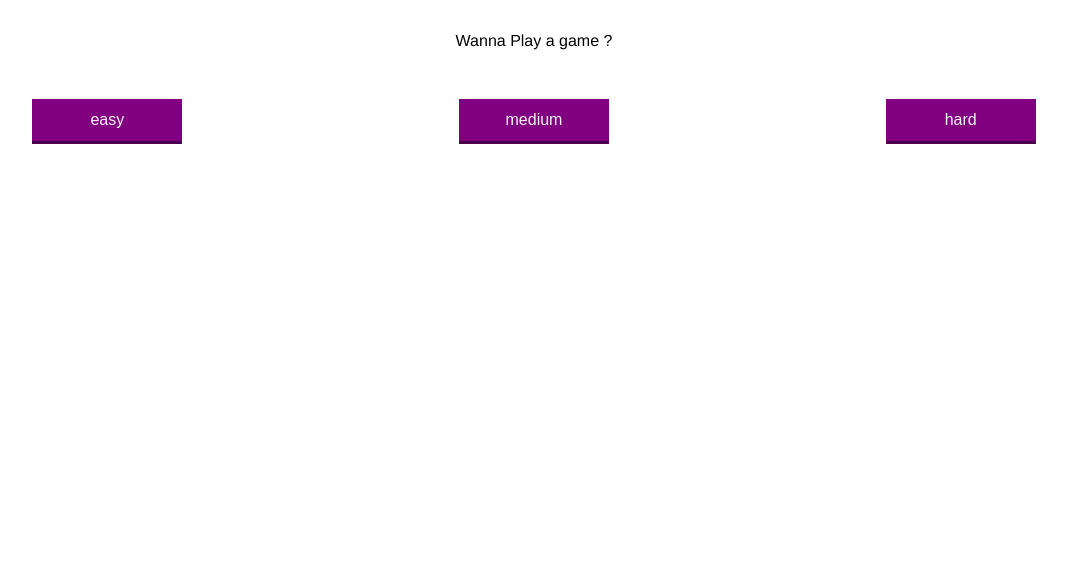
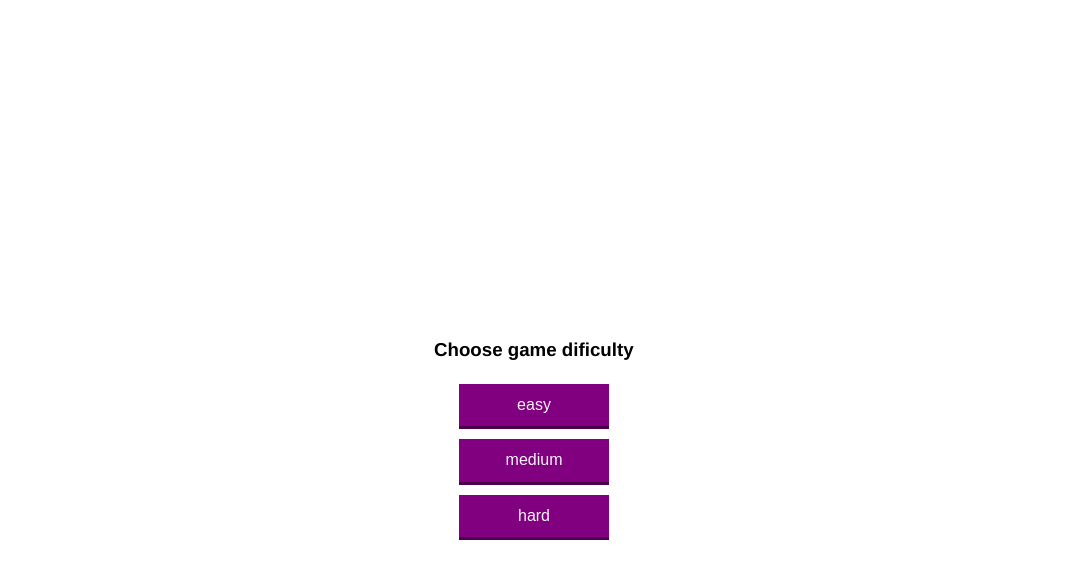
Before and after one commit to matekagan/arcanoid, a React app: page / in a window 1280 px wide. Shown: the top 578 px of the page, without its empty margins (106-1173 px from the left). Built offline with nearby package versions, Linux system fonts and the light colour scheme.

Commit message:
Added final Styling and coloring

```diff
--- a/src/main/components/Game.js
+++ b/src/main/components/Game.js
@@ -6,15 +6,15 @@ import * as BoardHelper from '../utils/boardHelper';
 import { GAME_STATUS, DIFFICULTY_VALUES, DIFFICULTY_LEVELS } from '../utils/gameHelpers';
 
 const BOARD_COLOR = '#404040';
-const PADDLE_COLOR = '#DDDDDD';
-const BALL_COLOR = '#FF0000';
+const PADDLE_COLOR = '#A5A5A5';
+const BALL_COLOR = 'whitesmoke';
 const SCALE_FACTOR = 2;
 
 class Game extends React.Component {
     constructor(props) {
         super(props);
-        const { width = 800, height = 500, fps = 60, difficulty = DIFFICULTY_LEVELS.MEDIUM } = props;
-        const { paddleWidth, ballYSpeed } = DIFFICULTY_VALUES[difficulty];
+        const { width = 800, height = 600, fps = 60, difficulty = DIFFICULTY_LEVELS.MEDIUM } = props;
+        const { paddleWidth, ballYSpeed, blockRows = 6 } = DIFFICULTY_VALUES[difficulty];
         this.width = width;
         this.height = height;
         this.fps = fps;
@@ -27,7 +27,7 @@ class Game extends React.Component {
                 width: Math.round(paddleWidth * width),
                 height: 15
             }),
-            blocks: BoardHelper.prepareBlocks(this.width, this.height),
+            blocks: BoardHelper.prepareBlocks(this.width, this.height, blockRows),
             ball: new Ball({
                 x: (this.width / 2),
                 y: this.height - 25,
--- a/src/main/components/GameResult.js
+++ b/src/main/components/GameResult.js
@@ -1,16 +1,22 @@
 import React from 'react';
 
 const GAME_RESULT_LABELS = {
-    win: 'Congratulations',
-    defeat: 'See ya looser'
+    win: 'VICTORY!',
+    defeat: 'DEFEAT !'
 };
 
 const GameResult = ({ result, handleButtonClick }) => (
-    <div>
-        {GAME_RESULT_LABELS[result]}
-        <button onClick={handleButtonClick} className="button menuButton">
-            Go back to Main menu
-        </button>
+    <div className="menuWrapper">
+        <div className="menu">
+            <div className="buttonsWrapper">
+                <h3>{GAME_RESULT_LABELS[result]}</h3>
+            </div>
+            <div className="buttonsWrapper">
+                <button onClick={handleButtonClick} className="button menuButton">
+                    Main Menu
+                </button>
+            </div>
+        </div>
     </div>
 );
 
--- a/src/main/components/Menu.js
+++ b/src/main/components/Menu.js
@@ -3,18 +3,22 @@ import { DIFFICULTY_LEVELS } from '../utils/gameHelpers';
 
 const Menu = ({ startGame }) => {
     const buttons = Object.values(DIFFICULTY_LEVELS).map(difficulty => (
+        <div className="buttonsWrapper">
             <button onClick={() => startGame(difficulty)} className="button menuButton">
                 {difficulty}
             </button>
+        </div>
     ));
 
     return (
+        <div className="menuWrapper">
             <div className="menu">
                 <div className="menuItem">
-                <p> Wanna Play a game ?</p>
+                    <h3> Choose game dificulty</h3>
                 </div>
                 <div className="menuItem">
                     {buttons}
+                </div>
             </div>
         </div>
     );
--- a/src/main/styles/_common.scss
+++ b/src/main/styles/_common.scss
@@ -6,8 +6,11 @@
 
 
 .app {
-    width: 100vp;
-    height: 100vp;
+    width: 100vw;
+    height: 100vh;
+    display: flex;
+    align-items: center;
+    justify-content: center;
 }
 
 .button {
--- a/src/main/styles/_menu.scss
+++ b/src/main/styles/_menu.scss
@@ -1,18 +1,35 @@
+.menuWrapper {
+    display: flex;
+    align-items: center;
+    justify-content: center;
+}
+
 .menu {
+    width: 200px;
+    height: 200px;
+    padding: 10px;
     height: 20vh;
     display: flex;
     flex-direction: column;
-    justify-content: space-around;
+    justify-content: space-between;
 }
 
 
 .menuItem {
     width: 100%;
     display: flex;
+    flex-direction: column;
+    justify-content: space-around;
+}
+
+.buttonsWrapper {
+    display: flex;
+    flex-direction: row;
     justify-content: space-around;
 }
 
 .menuButton {
+    margin: 5px;
     color: whitesmoke;
     width: 150px;
     &:hover {
--- a/src/main/utils/boardHelper.js
+++ b/src/main/utils/boardHelper.js
@@ -5,19 +5,21 @@ const NUMBER_OF_BLOCKS_IN_ROW = 12;
 const BLOCK_HEIGHT = 20;
 const DEFAULT_NUMBER_OF_ROWS = 6;
 const BLOCK_TOP_Y_OFFSET_RATIO = 0.1;
+const BLOCK_HEIGHT_RATIO = 0.03;
 const BLOCK_SPACING = 2;
 
 export const prepareBlocks = (width, height, numberOfRows = DEFAULT_NUMBER_OF_ROWS) => {
     const yOffset = Math.floor(height * BLOCK_TOP_Y_OFFSET_RATIO);
+    const blockHeight = Math.round(BLOCK_HEIGHT_RATIO * height);
     const blocks = [];
     for (let i = 0; i < numberOfRows; i += 1) {
-        const rowYpos = yOffset + i * (BLOCK_HEIGHT + BLOCK_SPACING);
-        blocks.push(...prepareBlockRow(width, rowYpos, 'green'));
+        const rowYpos = yOffset + i * (blockHeight + BLOCK_SPACING);
+        blocks.push(...prepareBlockRow(width, rowYpos, blockHeight, '#AAAAAA'));
     }
     return blocks;
 };
 
-const prepareBlockRow = (width, rowYpos, color) => {
+const prepareBlockRow = (width, rowYpos, blockHeight, color) => {
     const blockRowWidth = Math.floor(width * BLOCK_ROW_WIDTH_RATIO);
     const blockWidth = Math.floor(blockRowWidth / NUMBER_OF_BLOCKS_IN_ROW) - BLOCK_SPACING;
     const startingX = Math.floor((width - blockRowWidth) / 2);
@@ -25,7 +27,7 @@ const prepareBlockRow = (width, rowYpos, color) => {
     for (let i = 0; i < NUMBER_OF_BLOCKS_IN_ROW; i += 1) {
         blocks.push(new Block({
             width: blockWidth,
-            height: BLOCK_HEIGHT,
+            height: blockHeight,
             x: startingX + (i * (blockWidth + BLOCK_SPACING)),
             y: rowYpos,
             color
--- a/src/main/utils/gameHelpers.js
+++ b/src/main/utils/gameHelpers.js
@@ -17,14 +17,17 @@ export const DIFFICULTY_LEVELS = {
 export const DIFFICULTY_VALUES = {
     easy: {
         paddleWidth: 0.15,
-        ballYSpeed: 4
+        ballYSpeed: 4,
+        blockRows: 5
     },
     medium: {
-        paddleWidth: 0.11,
-        ballYSpeed: 6
+        paddleWidth: 0.12,
+        ballYSpeed: 6,
+        blockRows: 6
     },
     hard: {
-        paddleWidth: 0.08,
-        ballYSpeed: 8
+        paddleWidth: 0.1,
+        ballYSpeed: 8,
+        blockRows: 7
     }
 };
```
Lines whose indentation alone changed are shown as unchanged.
